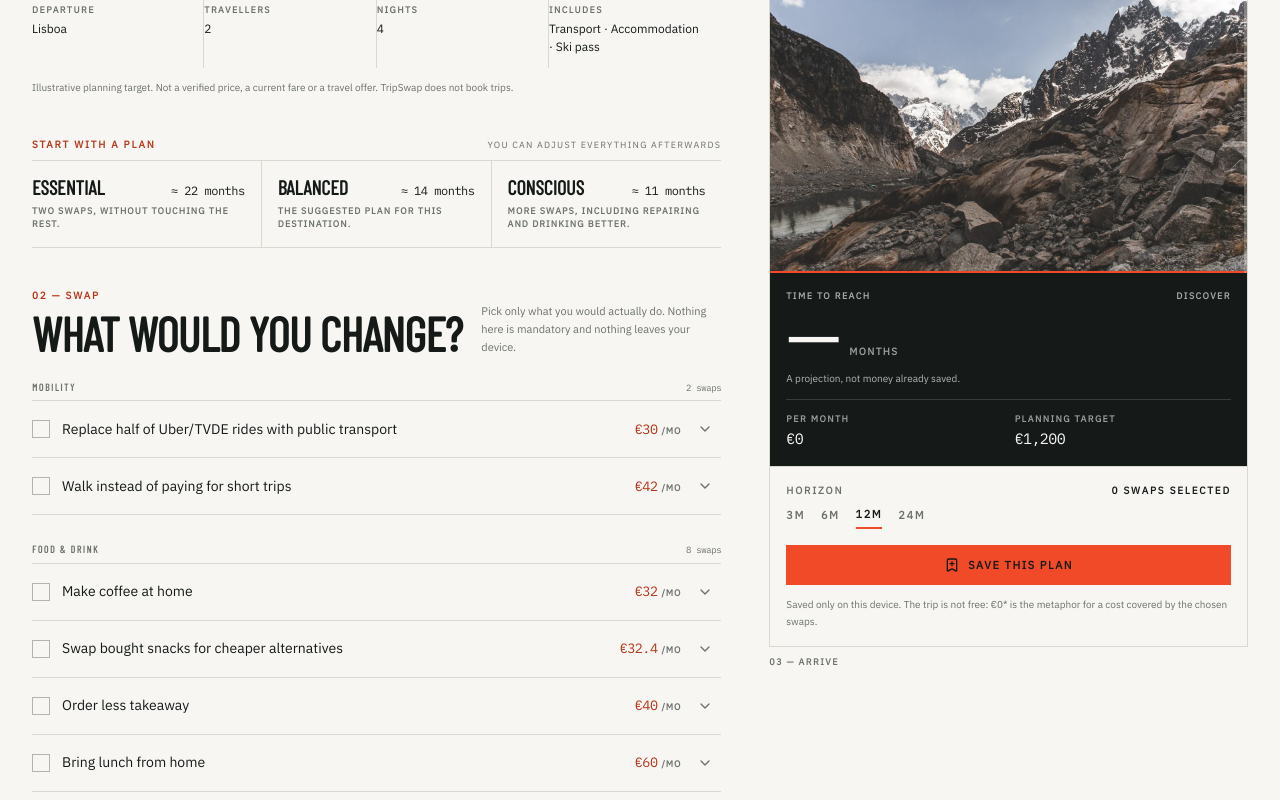
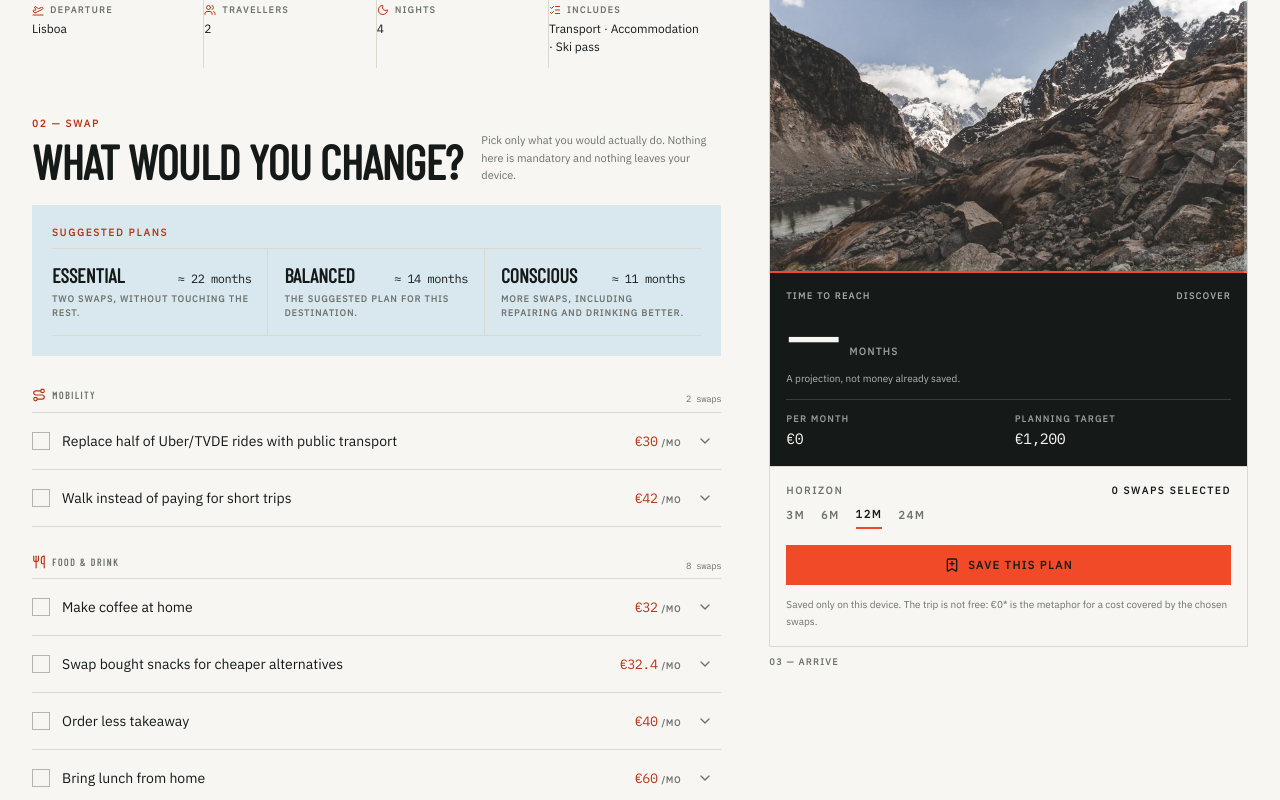
Before and after one commit to blamelas/tripswap, a React (Vite) app: page /destination/alps-winter-escape in a window 1280 px wide. Shown: the part 860-1660 px from the top of the page. Built offline with nearby package versions, Linux system fonts and the light colour scheme.

Commit message:
feat(detail): separate suggested plans from trip data

```diff
--- a/src/components/HabitSelector.tsx
+++ b/src/components/HabitSelector.tsx
@@ -1,8 +1,17 @@
-import type { Habit } from '../types'
+import { HeartPulse, Route, Ticket, Utensils, Wrench } from 'lucide-react'
+import type { Habit, HabitCategory } from '../types'
 import { HABITS, HABIT_CATEGORY_ORDER } from '../data/habits'
 import { useI18n } from '../i18n/context'
 import { conflictWith } from '../lib/conflicts'
 import { HabitCard } from './HabitCard'
+
+const CATEGORY_ICONS: Record<HabitCategory, typeof Route> = {
+  mobility: Route,
+  food: Utensils,
+  entertainment: Ticket,
+  shopping: Wrench,
+  wellbeing: HeartPulse,
+}
 
 interface HabitSelectorProps {
   selectedIds: string[]
@@ -16,6 +25,7 @@ export function HabitSelector({ selectedIds, onToggle }: HabitSelectorProps) {
     <div>
       {HABIT_CATEGORY_ORDER.map((category, index) => {
         const habits = HABITS.filter((habit) => habit.category === category)
+        const Icon = CATEGORY_ICONS[category]
         return (
           <section
             key={category}
@@ -23,12 +33,15 @@ export function HabitSelector({ selectedIds, onToggle }: HabitSelectorProps) {
             className={index === 0 ? '' : 'mt-7'}
           >
             <div className="flex items-baseline justify-between gap-4 border-b border-line pb-1.5">
+              <div className="flex items-center gap-1.5">
+                <Icon className="h-3.5 w-3.5 text-accent-dark" aria-hidden="true" />
                 <h3
                   id={`cat-${category}`}
                   className="text-[10px] font-semibold uppercase tracking-[0.16em] text-muted"
                 >
                   {copy.habitCategories[category]}
                 </h3>
+              </div>
               <span className="nums text-[9px] text-muted">
                 {copy.habitSelector.count(habits.length)}
               </span>
--- a/src/components/PresetButtons.tsx
+++ b/src/components/PresetButtons.tsx
@@ -19,14 +19,9 @@ export function PresetButtons({ presets, activeIds, onApply }: PresetButtonsProp
 
   return (
     <div>
-      <div className="flex items-end justify-between gap-4 border-b border-line pb-2">
-        <p className="label-accent">{copy.detail.presetsEyebrow}</p>
-        <p className="text-[9px] uppercase tracking-[0.14em] text-muted">
-          {copy.detail.presetsHint}
-        </p>
-      </div>
+      <p className="label-accent">{copy.detail.presetsEyebrow}</p>
 
-      <div className="grid border-b border-line sm:grid-cols-3">
+      <div className="mt-2 grid border-t border-b border-line sm:grid-cols-3">
         {presets.map((preset, index) => {
           const isActive = [...preset.habitIds].sort().join('|') === activeKey
           const presetCopy = copy.presets[preset.id]
--- a/src/i18n/en.ts
+++ b/src/i18n/en.ts
@@ -145,7 +145,7 @@ export const en: Copy = {
     },
     illustrative:
       'Illustrative planning target. Not a verified price, a current fare or a travel offer. TripSwap does not book trips.',
-    presetsEyebrow: 'Start with a plan',
+    presetsEyebrow: 'Suggested plans',
     presetsHint: 'You can adjust everything afterwards',
     step2Eyebrow: '02 — Swap',
     step2Title: 'What would you change?',
--- a/src/i18n/pt.ts
+++ b/src/i18n/pt.ts
@@ -143,7 +143,7 @@ export const pt = {
     },
     illustrative:
       'Objetivo ilustrativo de planeamento. Não é um preço verificado, uma tarifa atual nem uma oferta de viagem. O TripSwap não reserva viagens.',
-    presetsEyebrow: 'Começar com um plano',
+    presetsEyebrow: 'Planos sugeridos',
     presetsHint: 'Podes ajustar tudo depois',
     step2Eyebrow: '02 — Trocar',
     step2Title: 'O que mudarias?',
--- a/src/views/DestinationDetail.tsx
+++ b/src/views/DestinationDetail.tsx
@@ -1,6 +1,6 @@
 import { useEffect, useMemo, useState } from 'react'
 import { Link, useParams, useSearchParams } from 'react-router-dom'
-import { ArrowLeft } from 'lucide-react'
+import { ArrowLeft, ListChecks, Moon, PlaneTakeoff, Users } from 'lucide-react'
 import type { Destination, Habit } from '../types'
 import { HABITS, getHabit } from '../data/habits'
 import { getDestination } from '../data/destinations'
@@ -88,10 +88,10 @@ function DetailView({ destination }: { destination: Destination }) {
   }
 
   const meta = [
-    { label: copy.detail.labels.departure, value: destination.departureCity },
-    { label: copy.detail.labels.travellers, value: String(destination.travelers) },
-    { label: copy.detail.labels.nights, value: String(destination.nights) },
-    { label: copy.detail.labels.includes, value: text.includes.join(' · ') },
+    { label: copy.detail.labels.departure, value: destination.departureCity, icon: PlaneTakeoff },
+    { label: copy.detail.labels.travellers, value: String(destination.travelers), icon: Users },
+    { label: copy.detail.labels.nights, value: String(destination.nights), icon: Moon },
+    { label: copy.detail.labels.includes, value: text.includes.join(' · '), icon: ListChecks },
   ]
 
   return (
@@ -141,22 +141,22 @@ function DetailView({ destination }: { destination: Destination }) {
           </p>
 
           <dl className="mt-7 grid grid-cols-2 border-t border-line sm:grid-cols-4">
-            {meta.map((item) => (
+            {meta.map((item) => {
+              const Icon = item.icon
+              return (
                 <div
                   key={item.label}
                   className="border-b border-line py-3 sm:border-b-0 sm:border-r sm:pr-4 sm:last:border-r-0"
                 >
-                <dt className="text-[9px] font-semibold uppercase tracking-[0.16em] text-muted">
+                  <dt className="flex items-center gap-1.5 text-[9px] font-semibold uppercase tracking-[0.16em] text-muted">
+                    <Icon className="h-3 w-3 shrink-0 text-accent-dark" aria-hidden="true" />
                     {item.label}
                   </dt>
                   <dd className="mt-1 text-[12px] text-ink">{item.value}</dd>
                 </div>
-            ))}
+              )
+            })}
           </dl>
-
-          <p className="mt-3 max-w-2xl text-[10px] leading-relaxed text-muted">
-            {copy.detail.illustrative}
-          </p>
 
           <div className="mt-8 lg:hidden">
             <RewardPanel
@@ -169,15 +169,7 @@ function DetailView({ destination }: { destination: Destination }) {
             />
           </div>
 
-          <div className="mt-10">
-            <PresetButtons
-              presets={presets}
-              activeIds={selected}
-              onApply={(habitIds) => setSelected(habitIds)}
-            />
-          </div>
-
-          <div className="mt-10">
+          <div className="mt-12">
             <div className="flex flex-wrap items-end justify-between gap-4">
               <div>
                 <p className="label-accent">{copy.detail.step2Eyebrow}</p>
@@ -190,7 +182,15 @@ function DetailView({ destination }: { destination: Destination }) {
               </p>
             </div>
 
-            <div className="mt-6">
+            <div className="mt-5 bg-sky p-4 lg:p-5">
+              <PresetButtons
+                presets={presets}
+                activeIds={selected}
+                onApply={(habitIds) => setSelected(habitIds)}
+              />
+            </div>
+
+            <div className="mt-8">
               <HabitSelector selectedIds={selected} onToggle={handleToggle} />
             </div>
           </div>
```
Lines whose indentation alone changed are shown as unchanged.
